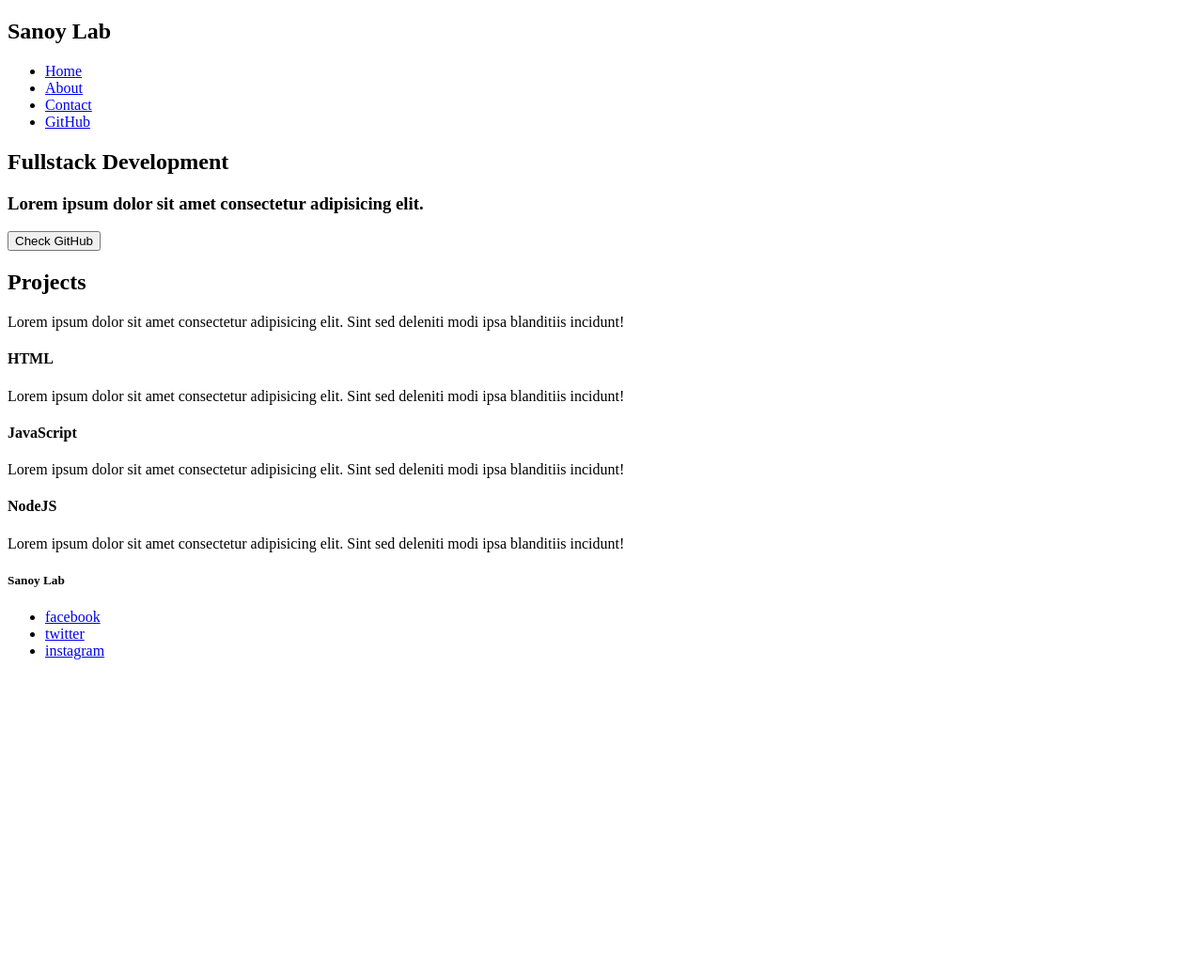
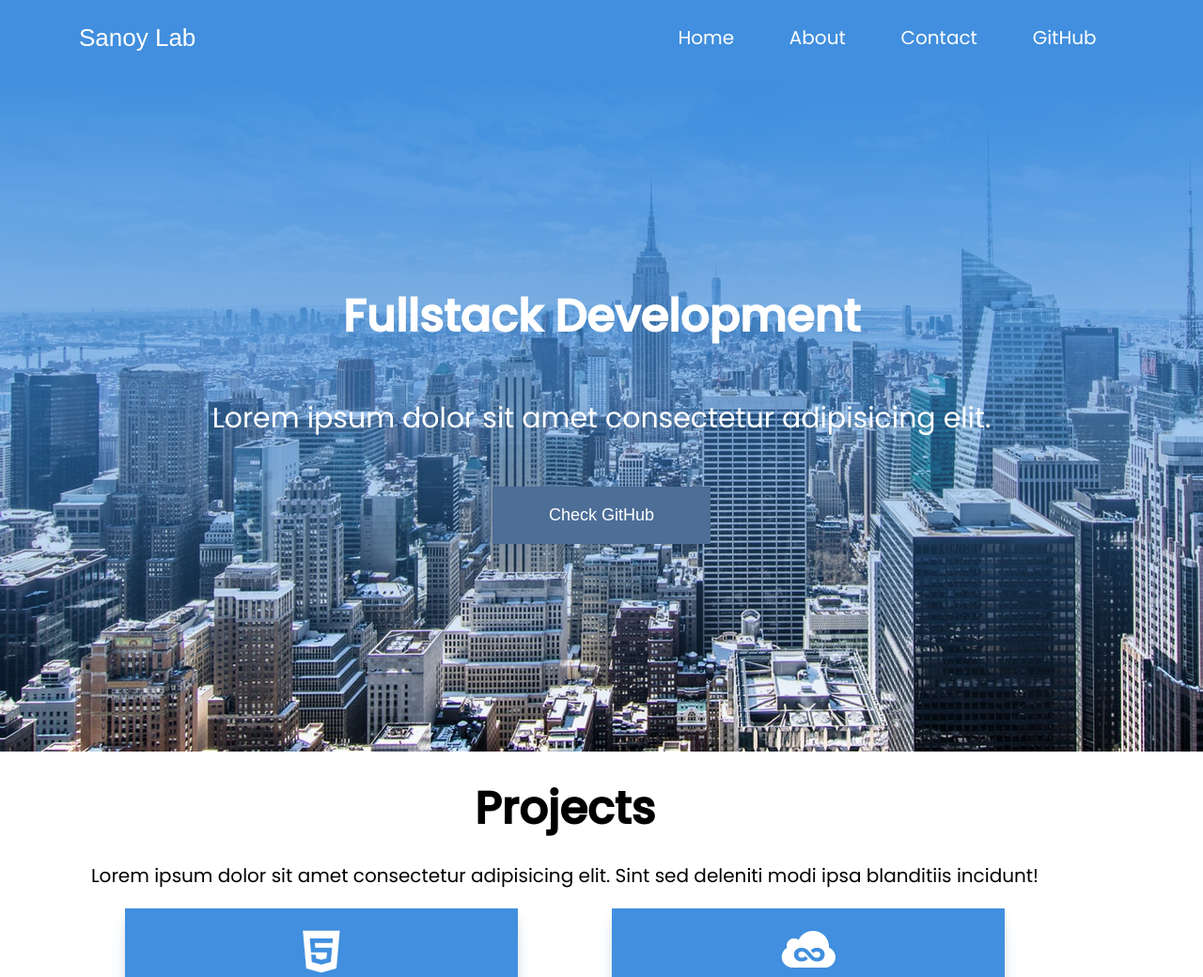
Before and after one commit to sanoylab/html-css-flexbox, a plain HTML site: page index.html in a window 1280 px wide. Shown: the top 1040 px of the page at 94% size. Before the commit the page ends 800 px from the top, so only its background shows below. Drawn offline with Linux system fonts and the light colour scheme; a web font is replaced by a local one.

Commit message:
adding style to index page

```diff
--- a/index.html
+++ b/index.html
@@ -1,12 +1,16 @@
 <!DOCTYPE html>
 <html lang="en">
+
 <head>
     <meta charset="UTF-8">
     <meta name="viewport" content="width=device-width, initial-scale=1.0">
     <meta name="description" content="This is a HTML, CSS Flexbox page">
+    <link href="https://stackpath.bootstrapcdn.com/font-awesome/4.7.0/css/font-awesome.min.css" rel="stylesheet" integrity="sha384-wvfXpqpZZVQGK6TAh5PVlGOfQNHSoD2xbE+QkPxCAFlNEevoEH3Sl0sibVcOQVnN" crossorigin="anonymous">
+    <link href="https://fonts.googleapis.com/css?family=Pattaya|Poppins:400,500&display=swap" rel="stylesheet" />
     <link rel="stylesheet" href="style.css">
     <title>Sanoy Lab | Yonas Lab</title>
 </head>
+
 <body>
     <header class="main-head">
         <nav>
@@ -30,49 +34,58 @@
         <section id="projects">
             <h2>Projects</h2>
             <p>Lorem ipsum dolor sit amet consectetur adipisicing elit. Sint sed
-                deleniti modi ipsa blanditiis incidunt!</p>
+                deleniti modi ipsa blanditiis incidunt! </p>
+           <div class="cards">
             <div class="card">
                 <div class="card-icon">
+                    <i class="fa fa-html5" aria-hidden="true"></i>
 
                 </div>
                 <h4>HTML</h4>
                 <p>
                     Lorem ipsum dolor sit amet consectetur adipisicing elit. Sint sed
                     deleniti modi ipsa blanditiis incidunt!
-                  </p>
+                </p>
             </div>
             <div class="card">
                 <div class="card-icon">
+                    <i class="fa fa-jsfiddle" aria-hidden="true"></i>
 
                 </div>
                 <h4>JavaScript</h4>
                 <p>
                     Lorem ipsum dolor sit amet consectetur adipisicing elit. Sint sed
                     deleniti modi ipsa blanditiis incidunt!
-                  </p>
+                </p>
             </div>
             <div class="card">
                 <div class="card-icon">
+                    <i class="fa fa-window-restore" aria-hidden="true"></i>
 
                 </div>
                 <h4>NodeJS</h4>
                 <p>
                     Lorem ipsum dolor sit amet consectetur adipisicing elit. Sint sed
                     deleniti modi ipsa blanditiis incidunt!
-                  </p>
+                </p>
             </div>
+           </div>
         </section>
     </main>
     <footer>
         <div class="footer-container">
             <h5>Sanoy Lab</h5>
             <ul>
-                <li><a href="#">facebook</a></li>
-                <li><a href="#">twitter</a></li>
-                <li><a href="#">instagram</a></li>
+                <li><a href="#"><i class="fa fa-facebook" aria-hidden="true"></i>
+                </li>
+                <li><a href="#"><i class="fa fa-twitter" aria-hidden="true"></i>
+                </a></li>
+                <li><a href="#"><i class="fa fa-github" aria-hidden="true"></i>
+                </a></li>
             </ul>
         </div>
     </footer>
 
 </body>
+
 </html>
--- a/style.css
+++ b/style.css
@@ -0,0 +1,183 @@
+*{
+    padding: 0;
+    margin: 0;
+    box-sizing: border-box;
+}
+html{
+    font-size: 62.5%;
+}
+body {
+    font-family: "Poppins", sans-serif;
+  }
+
+h1 {
+    font-size: 2.6rem;
+  }
+  li,
+  button,
+  label,
+  input,
+  p {
+    font-size: 2rem;
+  }
+  h2 {
+    font-size: 4.8rem;
+  }
+  h3 {
+    font-size: 3rem;
+    font-weight: normal;
+  }
+  h4,
+  h5 {
+    font-size: 2.8rem;
+  }
+  a {
+    color: white;
+    text-decoration: none;
+  }
+  button {
+    padding: 2rem 6rem;
+    background: #4c6e97;
+    border: none;
+    color: white;
+    font-size: 1.8rem;
+    cursor: pointer;
+    transition: background 0.5s ease-in-out;
+  }
+  button:hover {
+    background: #27394e;
+  }
+
+  /* Nav Section With HERO */
+
+.main-head {
+    background: #418FDE;
+    color: white;
+    position: sticky;
+    top: 0px;
+    z-index: 3;
+  }
+  nav {
+    display: flex;
+    width: 90%;
+    margin: auto;
+    padding: 2rem;
+    min-height: 10vh;
+    align-items: center;
+    flex-wrap: wrap;
+  }
+
+  nav ul {
+    display: flex;
+    flex: 1 1 40rem;
+    justify-content: space-around;
+    align-items: center;
+    list-style: none;
+  }
+  #logo {
+    flex: 2 1 40rem;
+    font-family: "Pattaya", sans-serif;
+    font-weight: 400;
+  }
+
+  .hero {
+    min-height: 90vh;
+    background: linear-gradient(#418FDE, transparent),
+      url("./images/nyc.jpg");
+    background-repeat: no-repeat;
+    background-size: cover;
+    background-position: center;
+    color: white;
+    display: flex;
+    flex-direction: column;
+    justify-content: center;
+    align-items: center;
+    text-align: center;
+  }
+  .hero h3 {
+    padding: 5rem;
+  }
+
+
+
+
+#projects{
+    display: flex;
+    flex-direction: column;
+    width: 90%;
+    margin: 2.5rem;
+    justify-items: center;
+}
+#projects h2{
+    text-align: center;
+}
+#projects p{
+    padding-top: 2rem;
+    text-align: center;
+}
+
+
+
+
+
+
+
+
+.cards {
+    width: 90%;
+    margin: auto;
+    display: flex;
+    min-height: 60vh;
+    align-items: center;
+    flex-wrap: wrap;
+  }
+
+  .card {
+    text-align: center;
+    flex: 1 1 25rem;
+    min-height: 40vh;
+    margin: 2rem 5rem;
+    box-shadow: 0px 10px 10px rgba(0, 0, 0, 0.1), 0px 20px 20px rgba(65, 143, 222, 0.1);
+  }
+
+  .cards .fa {
+    max-width: 15%;
+    margin: 2rem;
+  }
+  .card h4,
+  .card p {
+    padding: 1rem;
+    line-height: 1.8;
+  }
+
+  .card-icon {
+    background: #418FDE;
+    color: #ffffff;
+    font-size: 5rem;
+  }
+
+  /* Footer Section */
+
+footer {
+    color: white;
+    background: #418FDE;
+  }
+  .footer-container {
+    display: flex;
+    padding: 2rem;
+    width: 90%;
+    margin: auto;
+    align-items: center;
+    min-height: 10vh;
+    flex-wrap: wrap;
+  }
+  footer h5 {
+    flex: 1 1 40rem;
+  }
+  footer ul {
+    display: flex;
+    list-style: none;
+    flex: 1 1 40rem;
+    justify-content: space-between;
+    align-items: center;
+  }
```
Also changed, not shown: images/nyc.jpg (added).
